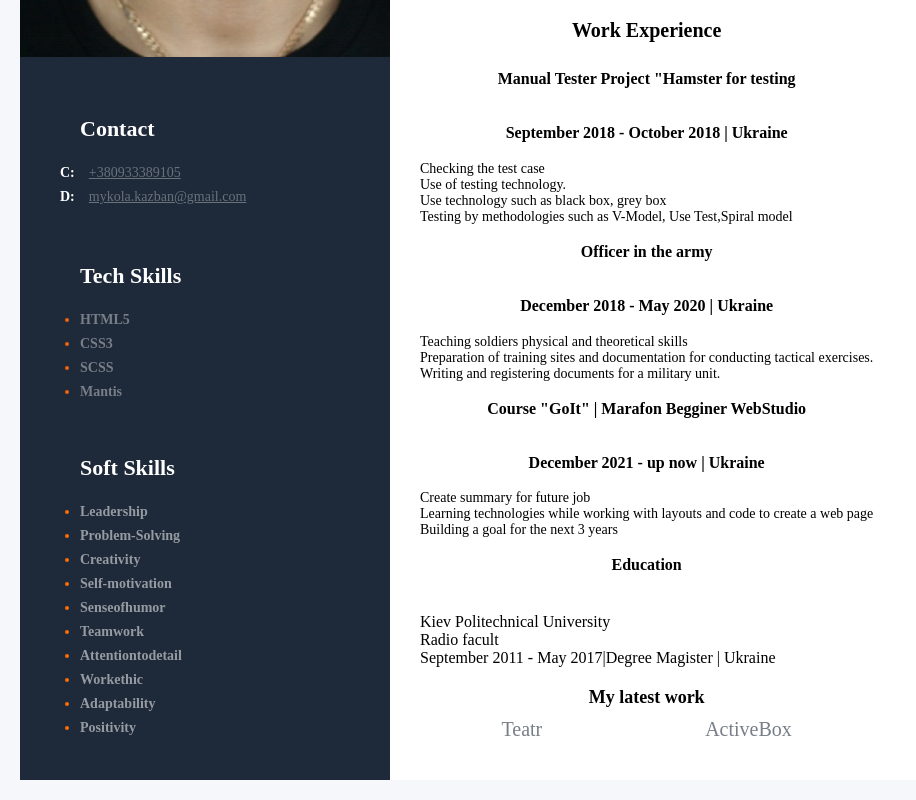
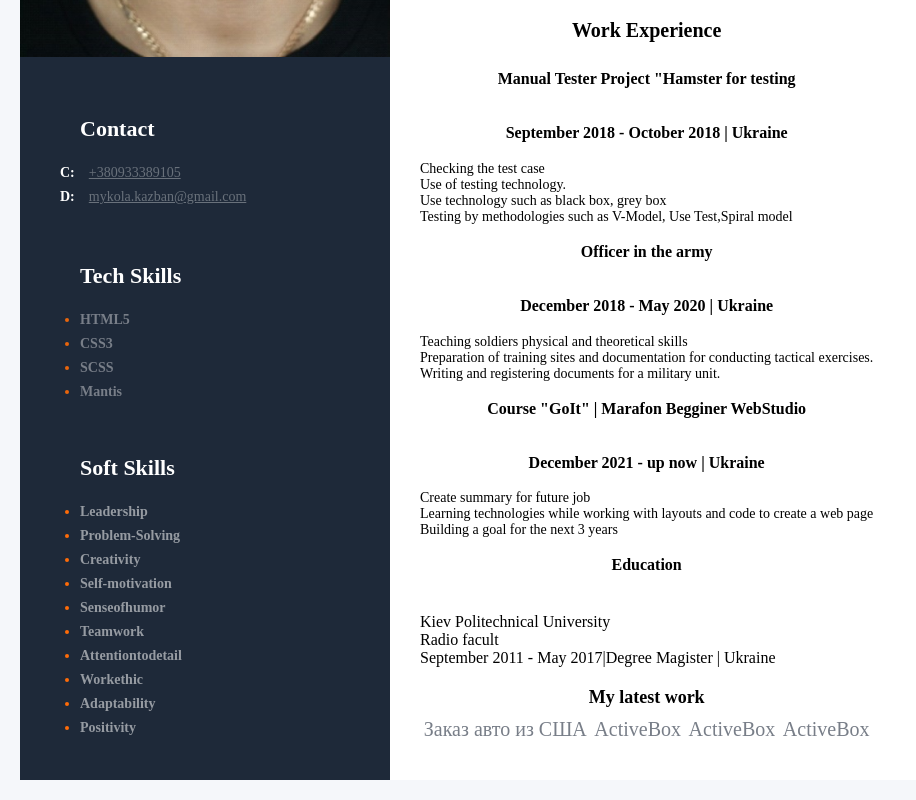
Before and after one commit to NickKazban/about-myself.io, a plain HTML site: page index.html in a window 1280 px wide. Shown: the part 554-1354 px from the top of the page, without its empty margins (0-916 px from the left). Drawn offline with Linux system fonts and the light colour scheme.

Commit message:
Добавлен второй сайт по заказу авто из США

```diff
--- a/index.html
+++ b/index.html
@@ -153,7 +153,9 @@
                     My latest work
                 </div>
                 <ul>
-                    <li class="work-site"><a href="">Teatr</a></li>
+                    <li class="work-site"><a href="https://github.com/NickKazban/car_for_USA.io/blob/main/index.html">Заказ авто из США</a></li>
+                    <li class="work-site"><a href="https://github.com/NickKazban/practice__ActiveBox.io/blob/main/index.html">ActiveBox</a></li>
+                    <li class="work-site"><a href="https://github.com/NickKazban/practice__ActiveBox.io/blob/main/index.html">ActiveBox</a></li>
                     <li class="work-site"><a href="https://github.com/NickKazban/practice__ActiveBox.io/blob/main/index.html">ActiveBox</a></li>
                 </ul>
             </div>
```
